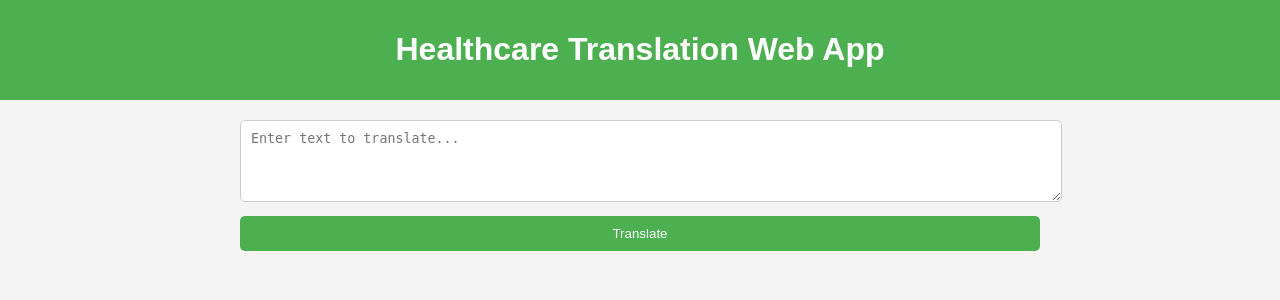
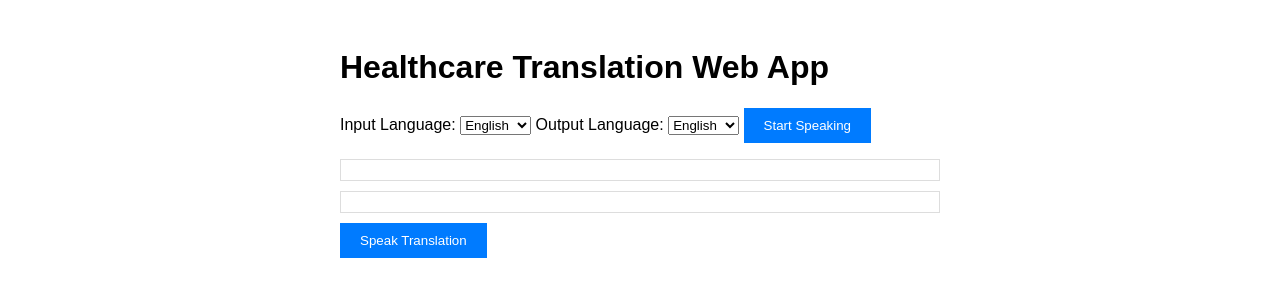
Before and after one commit to srikar52110/Health_Care_Translation_Web_App, a Flask app: page / in a window 1280 px wide. Shown: the top 300 px of the page. Run offline with Flask 3, Linux system fonts and the light colour scheme.

Commit message:
Update index.html

```diff
--- a/templates/index.html
+++ b/templates/index.html
@@ -5,112 +5,155 @@
     <meta name="viewport" content="width=device-width, initial-scale=1.0">
     <title>Healthcare Translation Web App</title>
     <style>
+        /* Simple styling for mobile-first design */
         body {
             font-family: Arial, sans-serif;
-            margin: 0;
-            padding: 0;
-            background-color: #f4f4f4;
-            color: #333;
+            padding: 20px;
         }
-        header {
-            background-color: #4CAF50;
-            color: white;
-            padding: 10px;
-            text-align: center;
-        }
+
         .container {
-            padding: 20px;
-            max-width: 800px;
+            max-width: 600px;
             margin: 0 auto;
         }
-        textarea, button {
-            width: 100%;
+
+        #original, #translated {
+            margin: 10px 0;
             padding: 10px;
-            margin-bottom: 10px;
-            border-radius: 5px;
-            border: 1px solid #ccc;
+            border: 1px solid #ddd;
         }
+
         button {
-            background-color: #4CAF50;
+            padding: 10px 20px;
+            background-color: #007BFF;
             color: white;
             border: none;
             cursor: pointer;
         }
-        button:hover {
-            background-color: #45a049;
-        }
-        .response {
-            padding: 20px;
-            background-color: #f9f9f9;
-            border: 1px solid #ddd;
-            border-radius: 5px;
-            margin-top: 20px;
-        }
-        .response p {
-            font-size: 16px;
+
+            button:hover {
+                background-color: #0056b3;
+            }
+
+        #audio-player {
+            display: none;
+            margin-top: 10px;
         }
     </style>
 </head>
 <body>
+    <div class="container">
+        <h1>Healthcare Translation Web App</h1>
 
-<header>
-    <h1>Healthcare Translation Web App</h1>
-</header>
+        <!-- Language selection -->
+        <label for="inputLanguage">Input Language:</label>
+        <select id="inputLanguage">
+            <option value="en-US">English</option>
+            <option value="es-ES">Spanish</option>
+            <option value="fr-FR">French</option>
+        </select>
 
-<div class="container">
-    <textarea id="inputText" placeholder="Enter text to translate..." rows="4"></textarea>
+        <label for="outputLanguage">Output Language:</label>
+        <select id="outputLanguage">
+            <option value="en">English</option>
+            <option value="es">Spanish</option>
+            <option value="fr">French</option>
+        </select>
 
-    <button id="translateBtn">Translate</button>
+        <!-- Button to start speech recognition -->
+        <button id="startRecognition">Start Speaking</button>
+        <p id="status"></p>
 
-    <div class="response" id="responseContainer" style="display: none;">
-        <p><strong>Translated Text:</strong></p>
-        <p id="translatedText"></p>
+        <!-- Display the original and translated text -->
+        <div id="original"></div>
+        <div id="translated"></div>
+
+        <!-- Button for text-to-speech playback -->
+        <button id="speakButton">Speak Translation</button>
+        <audio id="audio-player" controls></audio>
     </div>
 
-    <div class="response" id="errorContainer" style="display: none;">
-        <p><strong>Error:</strong></p>
-        <p id="errorText"></p>
-    </div>
-</div>
+    <script>
+        // Web Speech API for speech recognition
+        const recognition = new (window.SpeechRecognition || window.webkitSpeechRecognition)();
+        recognition.lang = 'en-US'; // Default language
 
-<script>
-    document.getElementById('translateBtn').addEventListener('click', async function() {
-        const inputText = document.getElementById('inputText').value;
-        if (!inputText) {
-            alert("Please enter some text to translate.");
-            return;
-        }
+        // Button to start the speech-to-text recognition
+        const startRecognitionButton = document.getElementById('startRecognition');
+        const statusElement = document.getElementById('status');
+        const originalTextElement = document.getElementById('original');
+        const translatedTextElement = document.getElementById('translated');
+        const speakButton = document.getElementById('speakButton');
+        const audioPlayer = document.getElementById('audio-player');
 
-        try {
-            // Send translation request to the backend
-            const response = await fetch('/translate', {
+        // Set up Web Speech API recognition events
+        recognition.onstart = () => {
+            statusElement.textContent = 'Listening...';
+        };
+
+        recognition.onend = () => {
+            statusElement.textContent = 'Stopped listening.';
+        };
+
+        recognition.onerror = (event) => {
+            statusElement.textContent = 'Error occurred: ' + event.error;
+        };
+
+        recognition.onresult = (event) => {
+            const spokenText = event.results[0][0].transcript;
+            originalTextElement.textContent = 'Original Text: ' + spokenText;
+
+            // Send the spoken text to Flask for translation
+            const inputLanguage = document.getElementById('inputLanguage').value;
+            const outputLanguage = document.getElementById('outputLanguage').value;
+
+            fetch('/translate', {
                 method: 'POST',
                 headers: {
-                    'Content-Type': 'application/json'
+                    'Content-Type': 'application/json',
                 },
                 body: JSON.stringify({
-                    text: inputText,
-                    input_language: 'en', // Change this if needed
-                    output_language: 'es' // Change this if needed
+                    text: spokenText,
+                    input_language: inputLanguage,
+                    output_language: outputLanguage
                 })
-            });
+            })
+                .then(response => response.json())
+                .then(data => {
+                    if (data.translated_text) {
+                        translatedTextElement.textContent = 'Translated Text: ' + data.translated_text;
+                        const translation = data.translated_text;
 
-            const data = await response.json();
-            if (data.translated_text) {
-                // Display the translated text
-                document.getElementById('responseContainer').style.display = 'block';
-                document.getElementById('translatedText').innerText = data.translated_text;
-                document.getElementById('errorContainer').style.display = 'none';
-            } else {
-                throw new Error(data.error || "Something went wrong.");
-            }
-        } catch (error) {
-            document.getElementById('errorContainer').style.display = 'block';
-            document.getElementById('errorText').innerText = error.message;
-            document.getElementById('responseContainer').style.display = 'none';
-        }
-    });
-</script>
+                        // Prepare audio playback
+                        speakButton.onclick = () => {
+                            fetch('/speak', {
+                                method: 'POST',
+                                headers: {
+                                    'Content-Type': 'application/json',
+                                },
+                                body: JSON.stringify({
+                                    text: translation,
+                                    language: outputLanguage
+                                })
+                            })
+                                .then(response => response.json())
+                                .then(data => {
+                                    if (data.audio_url) {
+                                        audioPlayer.src = data.audio_url;
+                                        audioPlayer.style.display = 'block';
+                                        audioPlayer.play();
+                                    }
+                                })
+                                .catch(error => alert('Error in speech synthesis: ' + error));
+                        };
+                    }
+                })
+                .catch(error => alert('Error in translation: ' + error));
+        };
 
+        // Start recognition when the button is clicked
+        startRecognitionButton.onclick = () => {
+            recognition.start();
+        };
+    </script>
 </body>
 </html>
```
